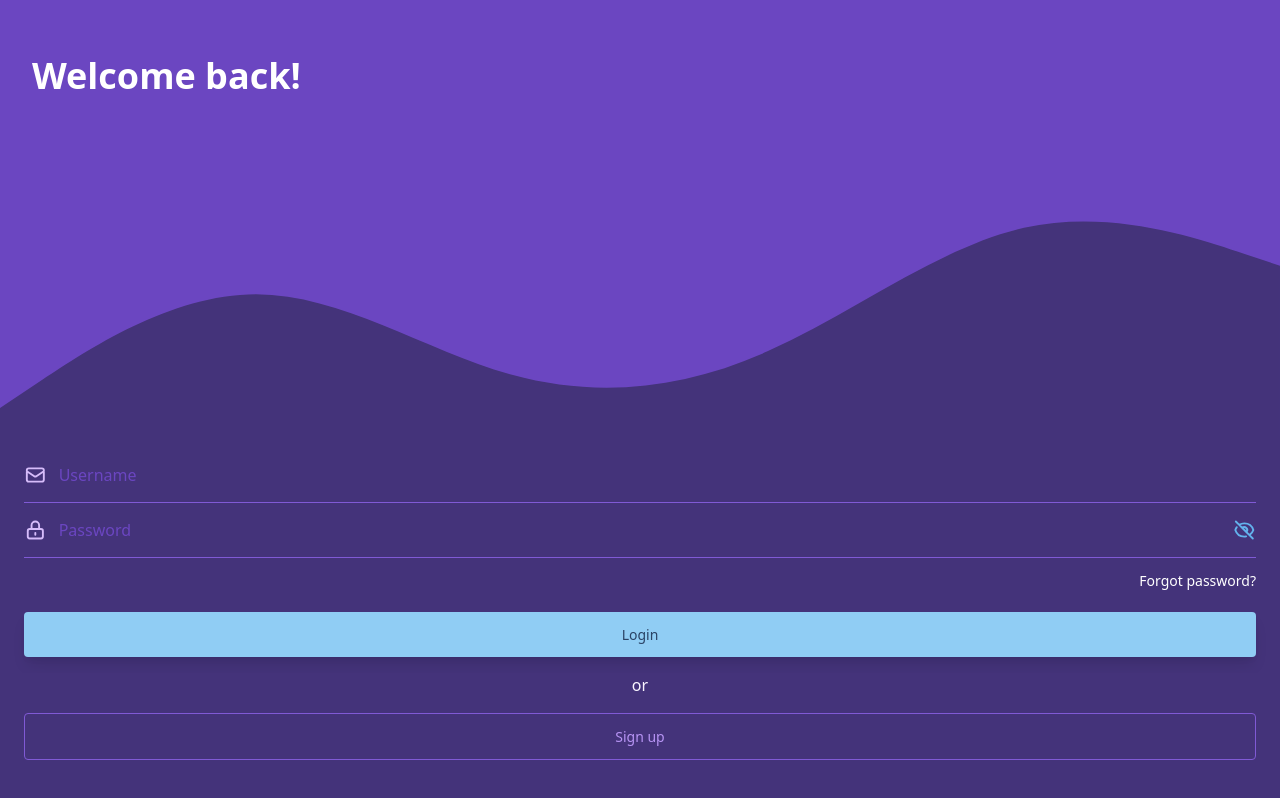
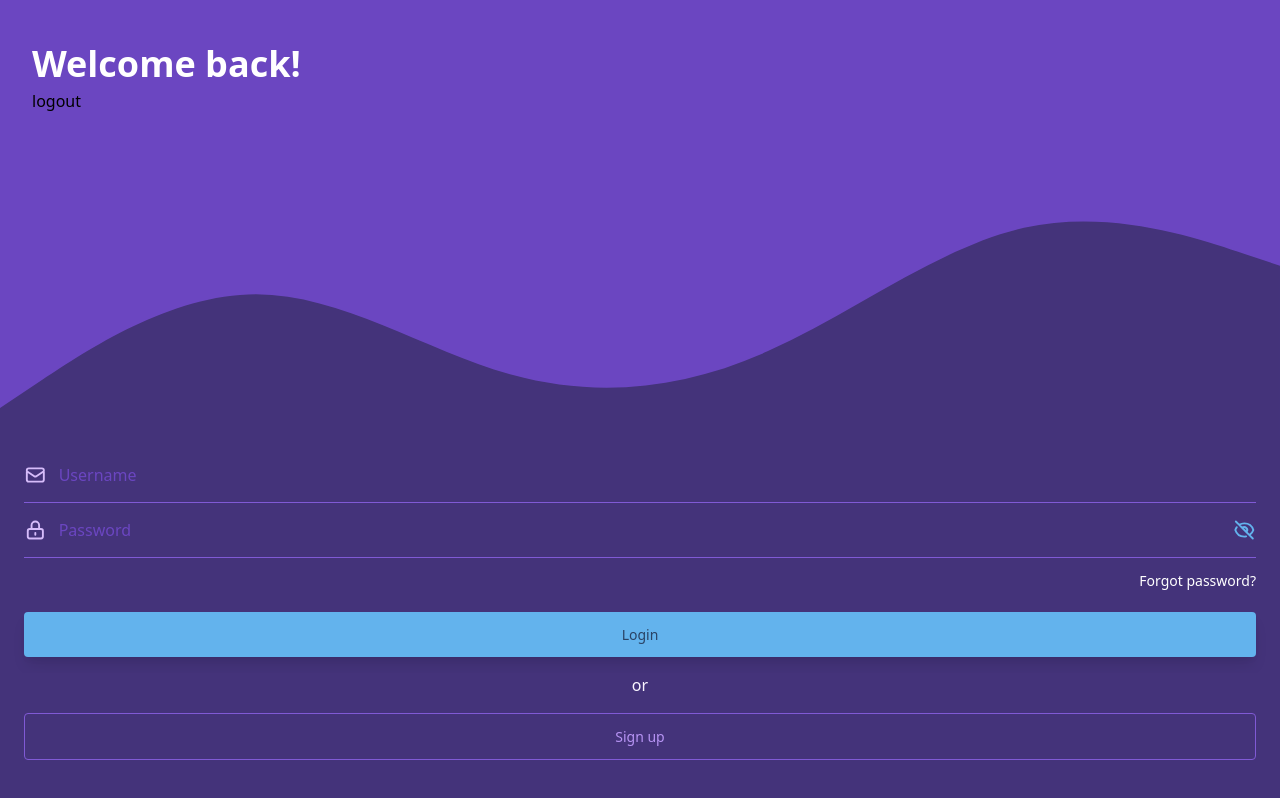
Before and after one commit to eddieebeling/transaction-io, a Nuxt app: page /login in a window 1280 px wide. Built offline with nearby package versions, Linux system fonts and the light colour scheme.

Commit message:
hook up login

```diff
--- a/pages/login.vue
+++ b/pages/login.vue
@@ -2,6 +2,9 @@
     <div class="h-full flex flex-col">
         <div class="flex flex-col flex-grow justify-center px-8">
             <h1 class="text-white text-4xl font-black w-1/3 leading-snug">Welcome back!</h1>
+            <div>{{errorCode}}</div>
+            <div>{{errorMessage}}</div>
+            <a v-on:click="logout">logout</a>
         </div>
         <div>
             <svg xmlns="http://www.w3.org/2000/svg" viewBox="0 0 1440 320"><path fill="#44337a" fill-opacity="1" d="M0,288L48,256C96,224,192,160,288,160C384,160,480,224,576,250.7C672,277,768,267,864,224C960,181,1056,107,1152,85.3C1248,64,1344,96,1392,112L1440,128L1440,320L1392,320C1344,320,1248,320,1152,320C1056,320,960,320,864,320C768,320,672,320,576,320C480,320,384,320,288,320C192,320,96,320,48,320L0,320Z"></path></svg>
@@ -24,9 +27,9 @@
                     <nuxt-link to="/forgot" class="text-white text-sm font-medium hover:underline">Forgot password?</nuxt-link>
                 </div>
                 <!-- Login button -->
-                <button v-on:click="doLogin" v-bind:disabled="disableLogin" class="w-full p-3 text-sm font-medium bg-blue-400 text-blue-900 rounded focus:outline-none shadow-lg">
+                <a v-on:click="doLogin" v-bind:disabled="disableLogin" class="w-full block text-center p-3 text-sm font-medium bg-blue-400 text-blue-900 rounded focus:outline-none shadow-lg">
                     Login
-                </button>
+                </a>
                 <linethrough>or</linethrough>
                 <!-- Sign up button -->
                 <nuxt-link to="/signup" class="w-full block text-center p-3 text-sm font-medium border border-purple-600 text-purple-400 rounded focus:outline-none mb-4">
@@ -48,6 +51,8 @@ export default {
             maskPassword: true,
             username: '',
             password: '',
+            errorCode: '',
+            errorMessage: '',
             reg: /^(([^<>()\[\]\\.,;:\s@"]+(\.[^<>()\[\]\\.,;:\s@"]+)*)|(".+"))@((\[[0-9]{1,3}\.[0-9]{1,3}\.[0-9]{1,3}\.[0-9]{1,3}])|(([a-zA-Z\-0-9]+\.)+[a-zA-Z]{2,24}))$/,
         }
     },
@@ -71,23 +76,29 @@ export default {
             password.setAttribute('type', type);
         },
         doLogin: function(e) {
-            e.preventDefault();
-            console.log('submit login');
+            var vm = this;
+            vm.$fireAuth.signInWithEmailAndPassword(vm.username, vm.password).then(function(result) {
+                // result.user.tenantId should be ‘TENANT_PROJECT_ID’.
+                console.log('authenticated');
+                console.log(result);
+                vm.$router.push('/');
+            }).catch(function(error) {
+                vm.errorCode = error.code;
+                vm.errorMessage = error.message;
+            });
         },
-        async createUser(email, pw) {
-            try {
-                await this.$fireAuth.createUserWithEmailAndPassword(
-                    email,
-                    pw
-                )
-            } catch (e) {
-                handleError(e)
-            }
+        logout: function() {
+            var vm = this;
+            vm.$fireAuth.signOut().then(function() {
+                // Sign-out successful.
+                console.log('user is logged out');
+            }).catch(function(error) {
+                // An error happened.
+                console.log(error);
+            });
         }
     },
     mounted () {
-        var vm = this;
-        vm.createUser('eddieebeling@gmail.com', 'thisismypassword')
     }
 }
 </script>
--- a/pages/signup.vue
+++ b/pages/signup.vue
@@ -65,6 +65,8 @@ export default {
                 )
             } catch (e) {
                 handleError(e)
+            } finally {
+                vm.$router.push('/');
             }
         }
     },
```
